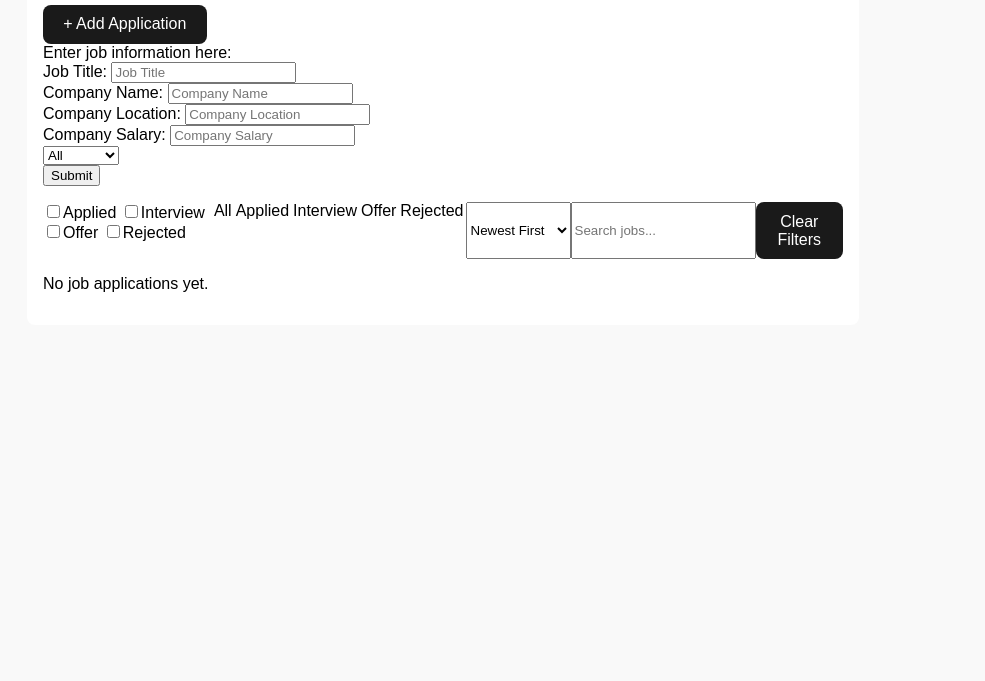
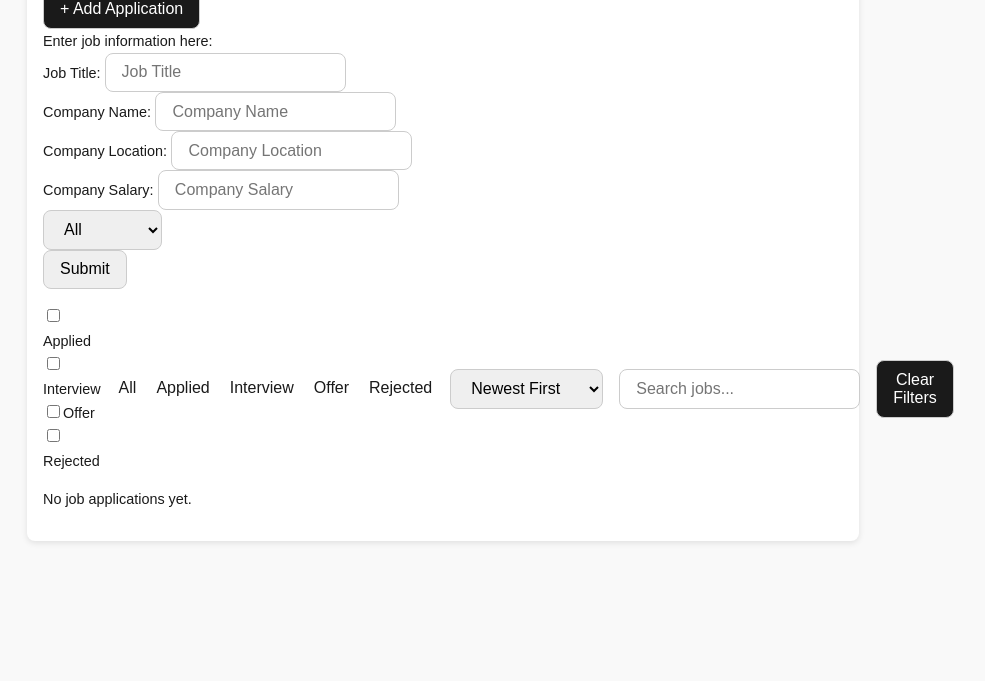
Before and after one commit to KhalidAlao/job-tracker, a website built with Vite: page index.html in a window 1280 px wide. Shown: the part 119-800 px from the top of the page, without its empty margins (197-1182 px from the left). Built offline with nearby package versions, Linux system fonts and the light colour scheme.

Commit message:
Update style.css

```diff
--- a/src/style.css
+++ b/src/style.css
@@ -1,53 +1,93 @@
-
+:root {
+  --spacing: 1rem;
+  --radius: 0.5rem;
+  --color-bg: #f9f9f9;
+  --color-surface: #ffffff;
+  --color-card: #e8e8e8;
+  --color-text: #1a1a1a;
+  --color-accent: #646cff;
+}
 
 body {
   font-family: sans-serif;
-  padding: 2rem;
-  background: #f9f9f9;
+  padding: var(--spacing);
+  background: var(--color-bg);
+  line-height: 1.5;
+  color: var(--color-text);
 }
-
 
 main {
   max-width: 800px;
   margin: auto;
-  background: white;
-  padding: 1rem;
-  border-radius: 8px;
+  background: var(--color-surface);
+  padding: var(--spacing);
+  border-radius: var(--radius);
+  box-shadow: 0 2px 6px rgba(0,0,0,0.1);
 }
 
 #controls {
   display: flex;
-  justify-content: space-between;
-  margin: 1rem 0;
+  flex-direction: column;
+  gap: var(--spacing);
+  margin: var(--spacing) 0;
+}
+
+@media (min-width: 600px) {
+  #controls {
+    flex-direction: row;
+    justify-content: space-between;
+    align-items: center;
+  }
 }
 
 .job-card {
-  background: #e8e8e8;
-  padding: 1rem;
-  margin: 0.5rem 0;
-  border-radius: 6px;
+  background: var(--color-card);
+  padding: var(--spacing);
+  margin: calc(var(--spacing) / 2) 0;
+  border-radius: var(--radius);
+  display: flex;
+  flex-direction: column;
+  gap: 0.5rem;
+}
+
+@media (min-width: 600px) {
+  .job-card {
+    flex-direction: row;
+    justify-content: space-between;
+    align-items: center;
+  }
+}
+
+
+button,
+input,
+select {
+  font-family: inherit;
+  font-size: 1rem;
+  padding: 0.6em 1em;
+  border-radius: var(--radius);
+  border: 1px solid #ccc;
 }
 
 button {
-  border-radius: 8px;
-  border: 1px solid transparent;
-  padding: 0.6em 1.2em;
-  font-size: 1em;
-  font-weight: 500;
-  font-family: inherit;
-  background-color: #1a1a1a;
+  background-color: var(--color-text);
+  color: white;
   cursor: pointer;
-  transition: border-color 0.25s;
-  color: #ffffff;
-}
-button:hover {
-  border-color: #646cff;
-}
-button:focus,
-button:focus-visible {
-  outline: 4px auto -webkit-focus-ring-color;
+  transition: background 0.2s;
 }
 
-.hide {
-  display:none;
+button:hover {
+  background: var(--color-accent);
 }
+
+h1, h2, h3 {
+  line-height: 1.2;
+}
+
+h1 {
+  font-size: clamp(1.5rem, 2.5vw, 2.5rem);
+}
+
+p, span, label {
+  font-size: clamp(0.9rem, 1vw, 1rem);
+}
```
